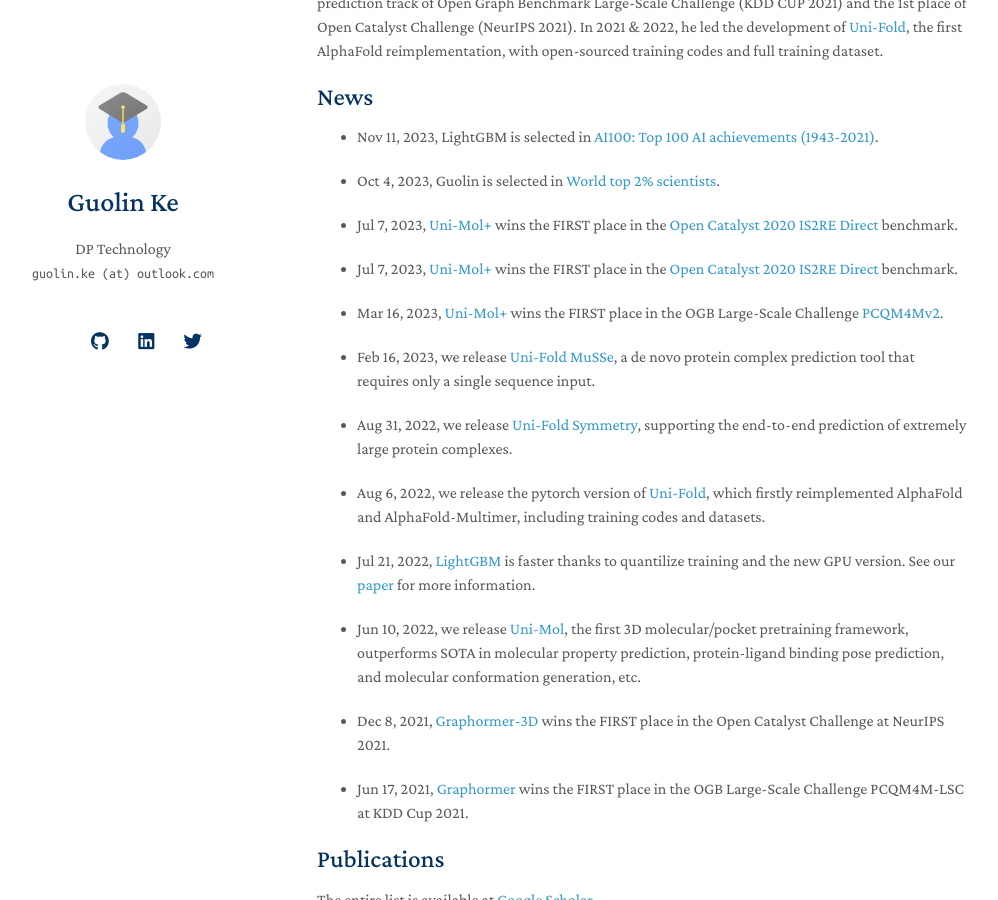
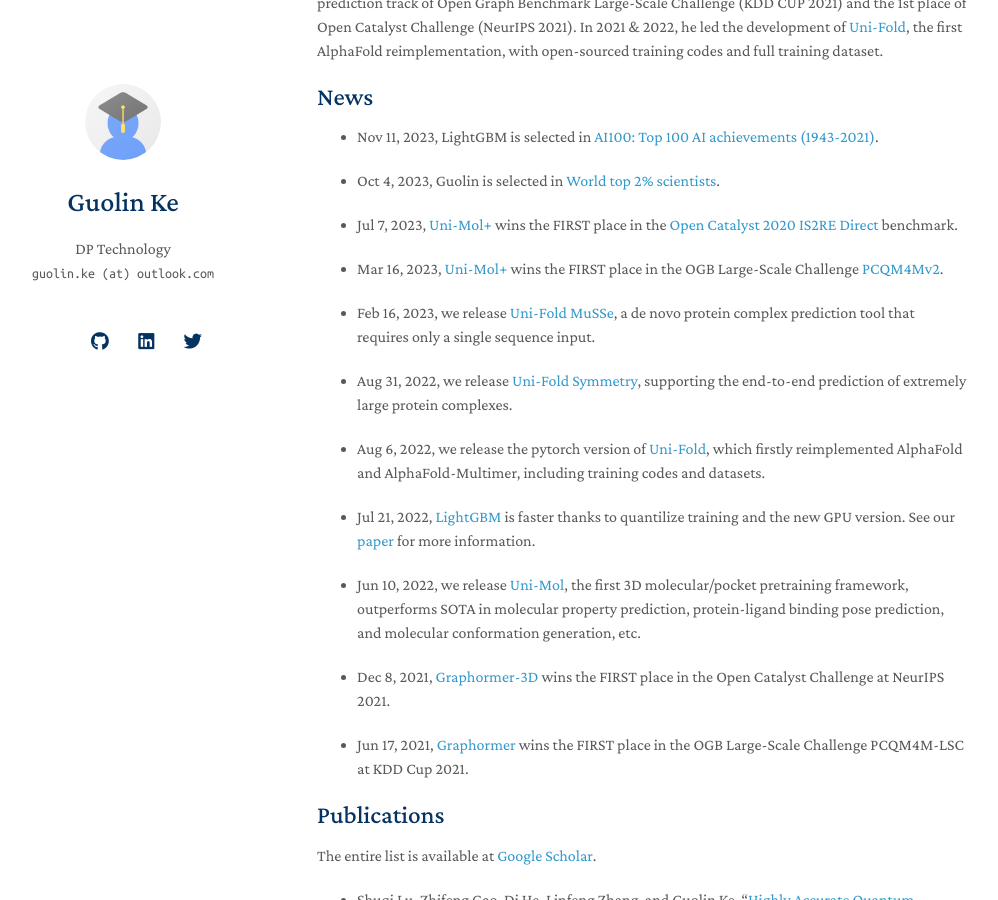
Before and after one commit to guolinke/guolinke.github.io, a Jekyll site: the page built from index.md, in a window 1280 px wide and 900 px high, scrolled down 470 px. Shown: the whole window, without its empty margins (153-1151 px from the left). Built offline with Jekyll 4.4.1, drawn with Linux system fonts in a browser that asks for light colours; nearby versions of some CDN libraries; a style sheet for code colours, icons or effects is not loaded; our own code applies the rules of GitHub Pages for plain Markdown files.

Commit message:
Update index.md

```diff
--- a/index.md
+++ b/index.md
@@ -18,8 +18,6 @@ In 2021 & 2022, he led the development of [Uni-Fold](https://github.com/dptech-c
 - Nov 11, 2023, LightGBM is selected in [AI100: Top 100 AI achievements (1943-2021)](https://evaluation.benchcouncil.org/ai/).
 
 - Oct 4, 2023, Guolin is selected in [World top 2% scientists](https://elsevier.digitalcommonsdata.com/datasets/btchxktzyw/6).
-
-- Jul 7, 2023, [Uni-Mol+](https://github.com/dptech-corp/Uni-Mol/tree/main/unimol_plus) wins the FIRST place in the [Open Catalyst 2020 IS2RE Direct](https://opencatalystproject.org/leaderboard.html) benchmark.
 
 - Jul 7, 2023, [Uni-Mol+](https://github.com/dptech-corp/Uni-Mol/tree/main/unimol_plus) wins the FIRST place in the [Open Catalyst 2020 IS2RE Direct](https://opencatalystproject.org/leaderboard.html) benchmark.
 
```
